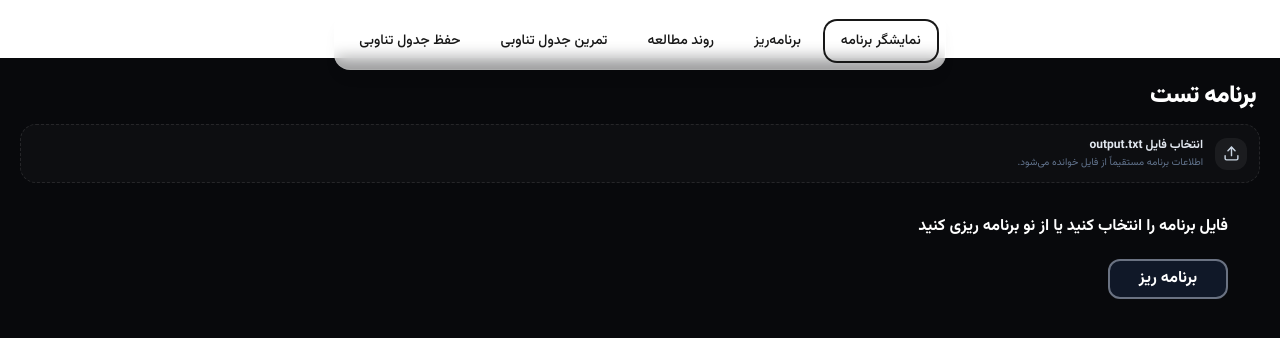
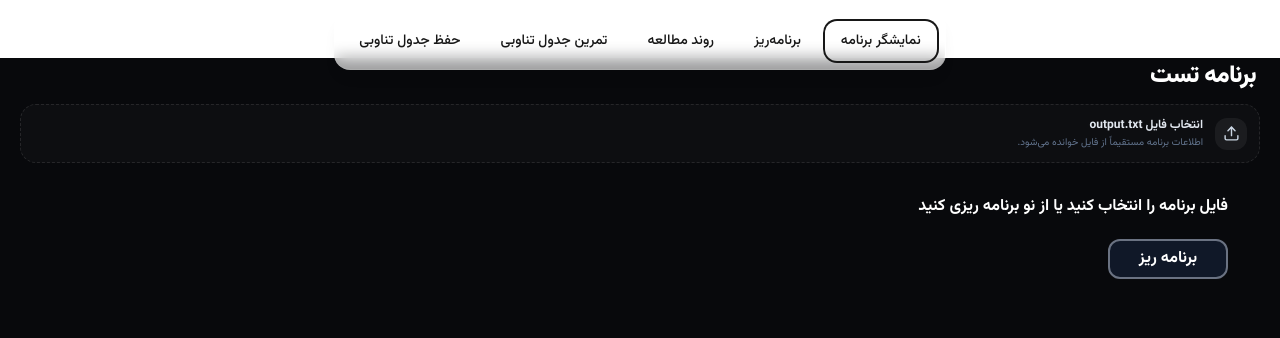
Before and after one commit to 0XiSi/study-analyzer, a Next.js app: page / in a window 1280 px wide. Shown: the top 338 px of the page. Built offline with nearby package versions, Linux system fonts and the light colour scheme.

Commit message:
perfect things

```diff
--- a/app/page.tsx
+++ b/app/page.tsx
@@ -1057,10 +1057,10 @@ export default function Page() {
       className="
         min-h-dvh
         bg-[#08090c]
-        px-3 py-4
+        px-3 pb-4
         text-slate-100
         sm:px-4
-        lg:px-5 lg:py-5
+        lg:px-5 lg:pb-5
       "
     >
       <div className="mx-auto flex-col w-full items-center justify-center max-w-[1900px]">
```
